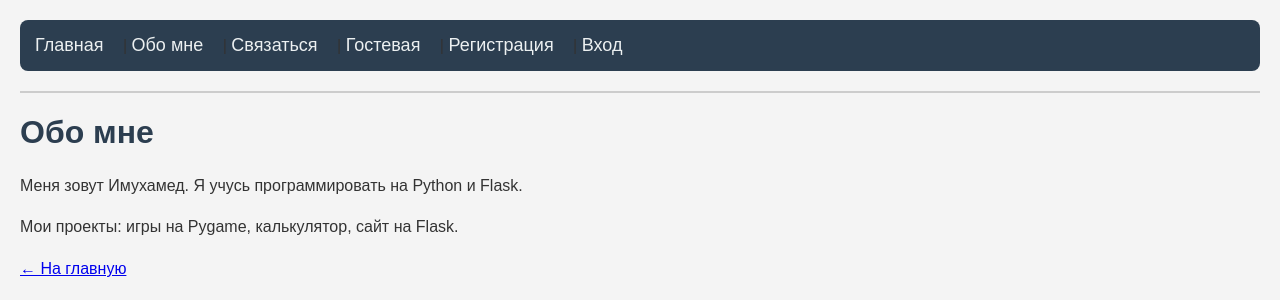
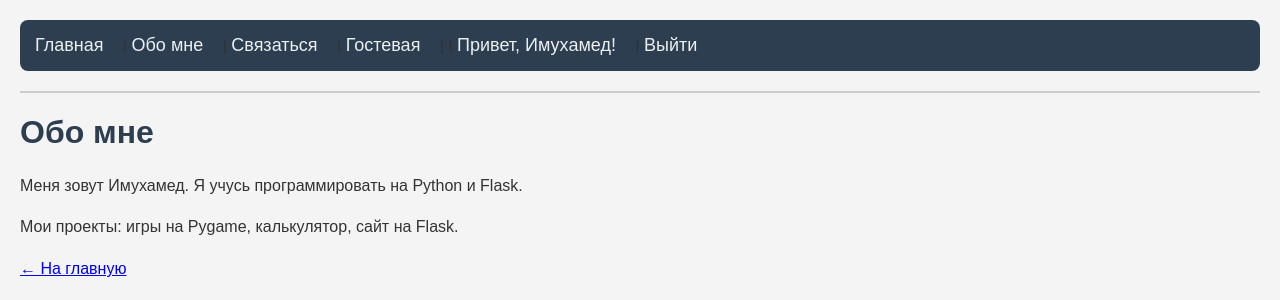
Before and after one commit to Imuxamed/flask_project, a Flask app: page /about in a window 1280 px wide. Shown: the top 300 px of the page. Run offline with Flask 3, Linux system fonts and the light colour scheme; a user stored in the database is signed in.

Commit message:
Динамическое меню: показ ссылок в зависимости от входа

```diff
--- a/templates/base.html
+++ b/templates/base.html
@@ -6,12 +6,19 @@
 </head>
 <body>
     <nav>
-        <a href="/">Главная</a> |
-        <a href="/about">Обо мне</a> | <a href="/contact">Связаться</a> | <a href="/messages">Гостевая</a>
 
-    |
- <a href="/register">Регистрация</a> |
- <a href="/login">Вход</a> </nav>
+    <a href="/">Главная</a> |
+    <a href="/about">Обо мне</a> |
+    <a href="/contact">Связаться</a> |
+    <a href="/messages">Гостевая</a> |
+    {% if session.user_id %}
+        | <a href="/profile">Привет, {{ session.username }}!</a> |
+        <a href="/logout">Выйти</a>
+    {% else %}
+        | <a href="/register">Регистрация</a> |
+        <a href="/login">Вход</a>
+    {% endif %}
+ </nav>
     <hr>
     {% block content %}{% endblock %}
 </body>
```
Also changed, not shown: 1 other file.
